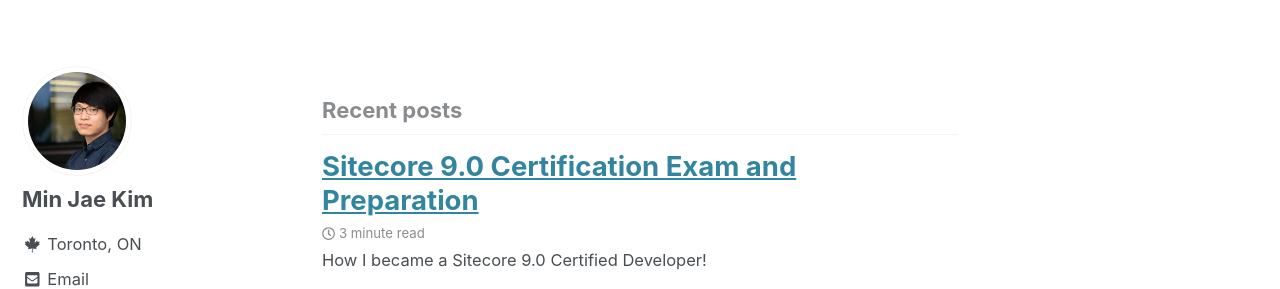
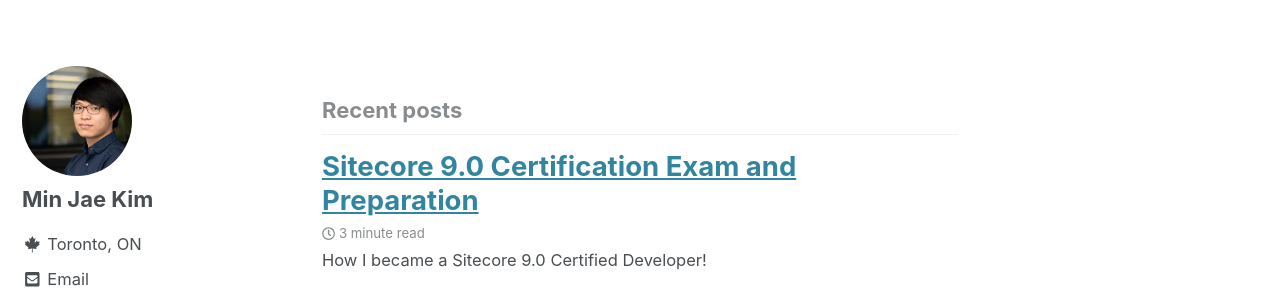
Before and after one commit to kimmminjae/kimmminjae.github.io, a Jekyll site: the page built from index.html, in a window 1280 px wide. Shown: the part 254-543 px from the top of the page. Built offline with Jekyll 4.4.1, drawn with Linux system fonts in a browser that asks for light colours; cached includes are drawn as plain includes; the list of posts is cut into pages by our own code.

Commit message:
removed boarder around pf pic

```diff
--- a/_sass/minimal-mistakes/_sidebar.scss
+++ b/_sass/minimal-mistakes/_sidebar.scss
@@ -131,8 +131,8 @@
     border-radius: 50%;
 
     @include breakpoint($large) {
-      padding: 5px;
-      border: 1px solid $border-color;
+      // padding: 5px;
+      // border: 1px solid $border-color;
     }
   }
 }
```
